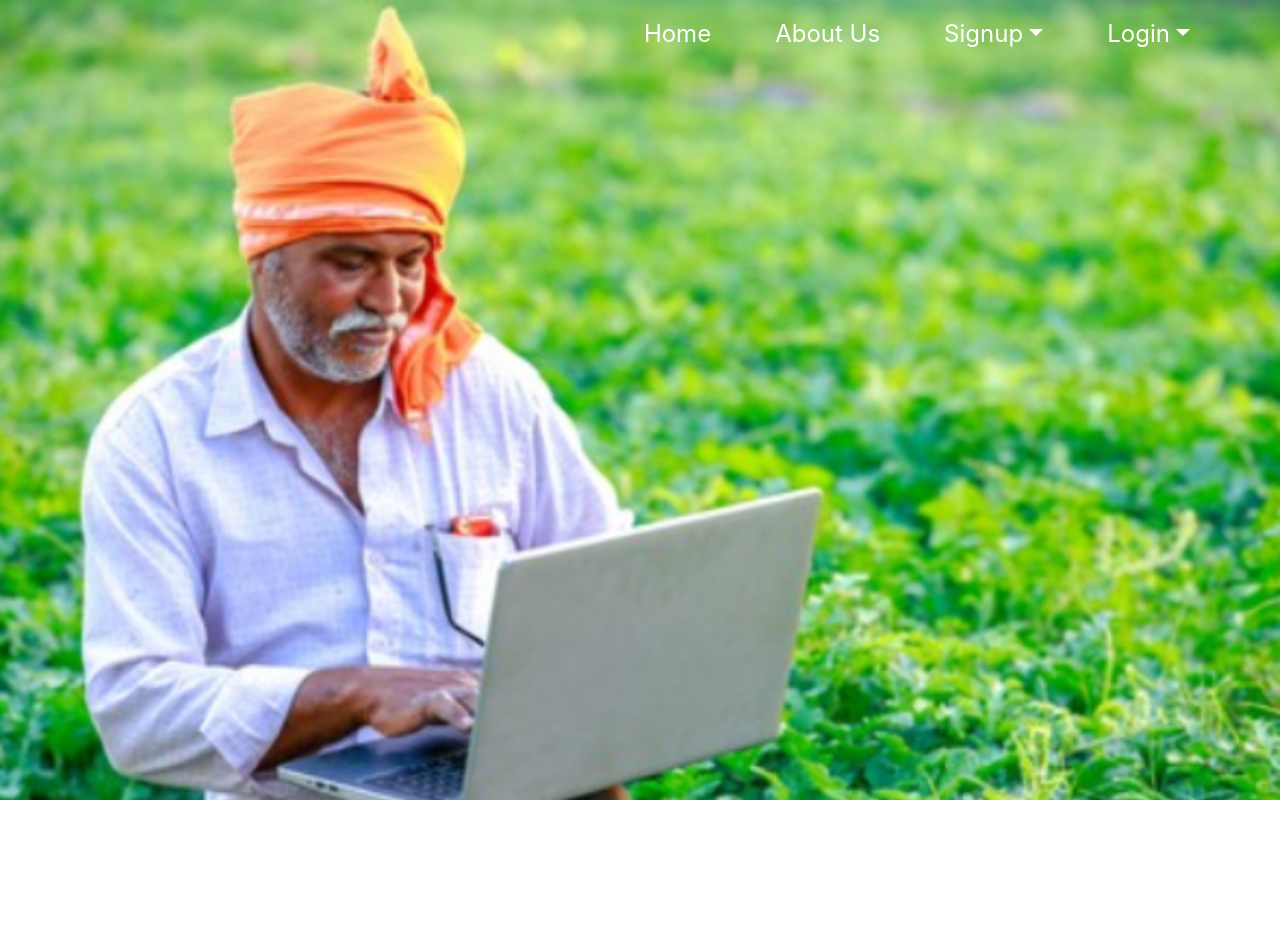
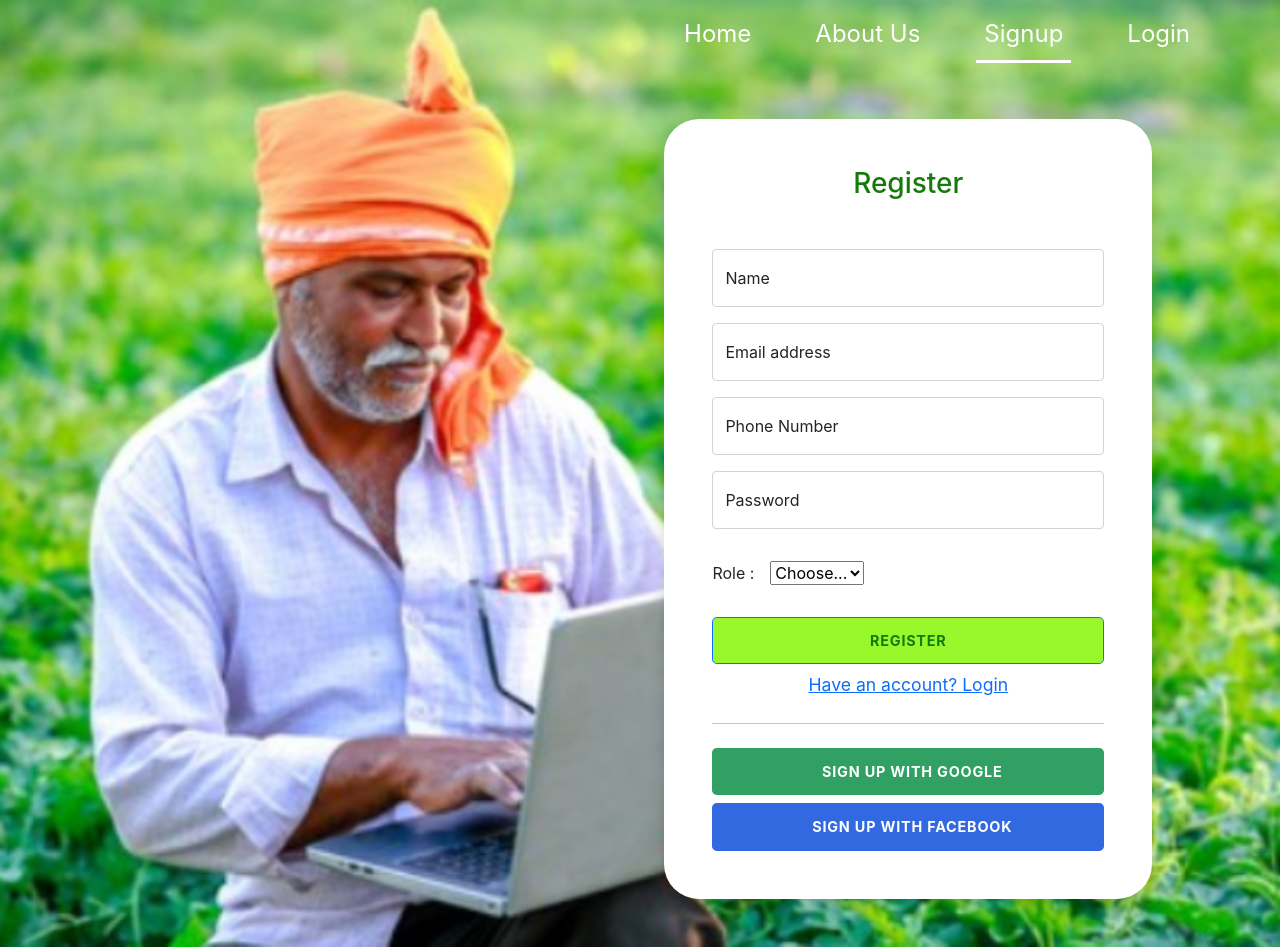
Before and after one commit to Navdeepmaheshwari/DigitalMandi, a React (Create React App) app: page /signup in a window 1280 px wide. Before the commit the page ends 800 px from the top, so only its background shows below. Built offline with nearby package versions, Linux system fonts and the light colour scheme.

Commit message:
Role Added

```diff
--- a/src/App.js
+++ b/src/App.js
@@ -1,10 +1,9 @@
 import './App.css';
 import { BrowserRouter as Router, Switch, Route } from "react-router-dom";
-import { FSignUpForm } from './Components/farmer forms/FSignUpForm';
-import { FLoginForm } from './Components/farmer forms/FLoginForm';
+import { SignUpForm } from './Components/forms/SignUpForm';
+import { LoginForm } from './Components/forms/LoginForm';
 import {Navbar} from './Components/nav links/CNav';
-import { MLoginForm } from './Components/merchant form/MLoginForm';
-import { MSignUpForm } from './Components/merchant form/MSignUpForm';
+
 import {Hero} from './Components/hero-section/CHero';
 import { Dashboard } from './Components/Dashboard/Dashboard';
 
@@ -22,17 +21,11 @@ function App() {
               <Route exact path="/about">
 
               </Route>
-              <Route exact path="/flogin">
-              <FLoginForm/>
+              <Route exact path="/login">
+              <LoginForm/>
               </Route>
-              <Route exact path="/fsignup">
-              <FSignUpForm/>
-              </Route>
-              <Route exact path="/msignup">
-              <MSignUpForm/>
-              </Route>
-              <Route exact path="/mlogin">
-              <MLoginForm/>
+              <Route exact path="/signup">
+              <SignUpForm/>
               </Route>
               <Route exact path="/dashboard">
               <Dashboard/>
--- a/src/Components/farmer forms/FLoginForm.js
+++ b/src/Components/forms/LoginForm.js
@@ -2,7 +2,7 @@ import React, { useState } from "react";
 import { useHistory } from "react-router-dom";
 import { Link } from "react-router-dom";
 import "../../Components.css";
-export const FLoginForm = () => {
+export const LoginForm = () => {
   const [user, setUser] = useState({
     email: "",
     password: "",
@@ -19,8 +19,14 @@ export const FLoginForm = () => {
   };
   const handleLogin = async (e) => {
     e.preventDefault();
-    const { email, password } = user;
-    const res = await fetch("/api/farmer/flogin", {
+    const { email, password ,role} = user;
+    let fetchUrl = "/api/farmer/flogin";
+    if (role === "farmer") {
+      fetchUrl = "/api/farmer/flogin";
+    } else if (role === "merchant") {
+      fetchUrl = "/api/merchant/mlogin";
+    }
+    const res = await fetch(fetchUrl, {
       method: "POST",
       headers: {
         "Content-Type": "application/json",
@@ -32,12 +38,19 @@ export const FLoginForm = () => {
     });
     const json = await res.json();
     console.log(json);
-    if (json.success) {
+    if (json.success &&  role === "farmer") {
       // Save the auth token and redirect
       window.alert("Login Successfull");
       localStorage.setItem("token", json.authtoken);
       history.push("/dashboard");
-    } else {
+    }
+    else if (json.success &&  role === "merchant") {
+      // Save the auth token and redirect
+      window.alert("Login Successfull");
+      localStorage.setItem("token", json.authtoken);
+      history.push("/dashboard");
+    }
+    else {
       alert("Invalid credentials");
     }
   };
@@ -48,7 +61,7 @@ export const FLoginForm = () => {
           <div className="col-lg-10 col-xl-9 mx-auto">
             <div className="card flex-row my-5 border-0 shadow  overflow-hidden">
               <div className="card-body p-4 p-sm-5">
-                <h3 className="card-title text-center  fs-3">Farmer Login</h3>
+                <h3 className="card-title text-center  fs-3">Login</h3>
                 <form method="POST">
                   <div className="form-floating mb-3">
                     <input
@@ -77,7 +90,22 @@ export const FLoginForm = () => {
                     />
                     <label htmlFor="password">Password</label>
                   </div>
-
+                  <div className="mb-3">
+                    <label class="my-3 me-3" for="role">
+                      Role :
+                    </label>
+                    <select
+                      id="role"
+                      name="role"
+                      value={user.role}
+                      onChange={handleInputs}
+                      class="custom-select my-1 mr-sm-2"
+                    >
+                      <option selected>Choose...</option>
+                      <option value="farmer">Farmer</option>
+                      <option value="merchant">Merchant</option>
+                    </select>
+                  </div>
                   <div className="d-grid mb-2">
                     <button
                       className="btn btn-lg btn-primary btn-login fw-bold text-uppercase"
@@ -88,7 +116,7 @@ export const FLoginForm = () => {
                     </button>
                   </div>
 
-                  <Link className="d-block text-center mt-2 small smalltext" to="/fsignup">
+                  <Link className="d-block text-center mt-2 small smalltext" to="/signup">
                     Haven't an account? Register
                   </Link>
 
--- a/src/Components/farmer forms/FSignUpForm.js
+++ b/src/Components/forms/SignUpForm.js
@@ -2,7 +2,7 @@ import React, { useState } from "react";
 import { Link } from "react-router-dom";
 import { useHistory } from "react-router-dom";
 import "../../Components.css";
-export const FSignUpForm = () => {
+export const SignUpForm = () => {
   const [user, setUser] = useState({
     name: "",
     email: "",
@@ -22,8 +22,14 @@ export const FSignUpForm = () => {
   const PostData = async (e) => {
     e.preventDefault();
 
-    const { name, email, phoneNumber, password } = user;
-    const res = await fetch("/api/farmer/fsignup", {
+    const { name, email, phoneNumber, password, role } = user;
+    let fetchUrl = "/api/farmer/fsignup";
+    if (role === "farmer") {
+      fetchUrl = "/api/farmer/fsignup";
+    } else if (role === "merchant") {
+      fetchUrl = "/api/merchant/msignup";
+    }
+    const res = await fetch(fetchUrl, {
       method: "POST",
       headers: {
         "Content-Type": "application/json",
@@ -39,9 +45,12 @@ export const FSignUpForm = () => {
     // if (data.status === 400 || !data) {
     // } else {
     // }
-    if (data.success) {
+    if (data.success && role === "farmer") {
       window.alert("Registration Successfull");
-      history.push("/flogin");
+      history.push("/login");
+    } else if (data.success && role === "merchant") {
+      window.alert("Registration Successfull");
+      history.push("/login");
     } else {
       window.alert("Invalid Credential");
     }
@@ -54,7 +63,7 @@ export const FSignUpForm = () => {
           <div className="col-lg-10 col-xl-9 mx-auto">
             <div className="card flex-row my-5 border-0 shadow  overflow-hidden">
               <div className="card-body p-4 p-sm-5">
-                <h3 className="card-title text-center fs-3">Farmer Register</h3>
+                <h3 className="card-title text-center fs-3">Register</h3>
                 <form method="POST">
                   <div className="form-floating mb-3">
                     <input
@@ -107,7 +116,22 @@ export const FSignUpForm = () => {
                     />
                     <label htmlFor="password">Password</label>
                   </div>
-
+                  <div className="mb-3">
+                    <label class="my-3 me-3" for="role">
+                      Role :
+                    </label>
+                    <select
+                      id="role"
+                      name="role"
+                      value={user.role}
+                      onChange={handleInputs}
+                      class="custom-select my-1 mr-sm-2"
+                    >
+                      <option selected>Choose...</option>
+                      <option value="farmer">Farmer</option>
+                      <option value="merchant">Merchant</option>
+                    </select>
+                  </div>
                   <div className="d-grid mb-2">
                     <button
                       className="btn btn-lg btn-primary btn-login fw-bold text-uppercase"
@@ -117,7 +141,10 @@ export const FSignUpForm = () => {
                       Register
                     </button>
                   </div>
-                  <Link className="d-block text-center mt-2 small smalltext" to="/flogin">
+                  <Link
+                    className="d-block text-center mt-2 small smalltext"
+                    to="/login"
+                  >
                     Have an account? Login
                   </Link>
 
--- a/src/Components/nav links/CNav.css
+++ b/src/Components/nav links/CNav.css
@@ -2,3 +2,8 @@
 nav {
     font-size:1.5rem;
 }
+.act{
+    color: rgb(179, 13, 13);
+    border-bottom: 3px solid white;
+    font-size: 1.5rem;
+}
--- a/src/Components/nav links/CNav.js
+++ b/src/Components/nav links/CNav.js
@@ -1,41 +1,67 @@
-import React from 'react'
-import './CNav.css';
-import { Link } from "react-router-dom";
+import React from "react";
+import "./CNav.css";
+import { useEffect } from "react";
+import { Link, useLocation } from "react-router-dom";
 export const Navbar = () => {
+  let location = useLocation();
+  useEffect(() => {}, [location]);
+
   return (
     <nav className="navbar navbar-expand-lg navbar-light bg-transparent">
       <div className="container">
         {/* <Link className="navbar-brand" to="/">D-Mandi</Link> */}
-        <button className="navbar-toggler" type="button" data-toggle="collapse" data-target="#navbarNavAltMarkup" aria-controls="navbarNavAltMarkup" aria-expanded="false" aria-label="Toggle navigation">
+        <button
+          className="navbar-toggler"
+          type="button"
+          data-toggle="collapse"
+          data-target="#navbarNavAltMarkup"
+          aria-controls="navbarNavAltMarkup"
+          aria-expanded="false"
+          aria-label="Toggle navigation"
+        >
           <span className="navbar-toggler-icon"></span>
         </button>
-        <div className="collapse navbar-collapse d-flex flex-row-reverse" id="navbarNavAltMarkup">
+        <div
+          className="collapse navbar-collapse d-flex flex-row-reverse"
+          id="navbarNavAltMarkup"
+        >
           <div className="navbar-nav d-flex gap-5">
-          <Link className="nav-item nav-link text-white active" to="/">Home</Link>
-            <Link className="nav-item nav-link text-white" to="/about">About Us</Link>
+            <Link
+              className={`nav-item nav-link text-white  ${
+                location.pathname === "/" ? "act" : " "
+              }`}
+              to="/"
+            >
+              Home
+            </Link>
+            <Link
+              className={`nav-item nav-link text-white  ${
+                location.pathname === "/about" ? "act" : " "
+              }`}
+              to="/about"
+            >
+              About Us
+            </Link>
+            <Link
+              className={`nav-item nav-link text-white  ${
+                location.pathname === "/signup" ? "act" : " "
+              }`}
+              to="/signup"
+            >
+              Signup
+            </Link>
+            <Link
+              className={`nav-item nav-link text-white  ${
+                location.pathname === "/login" ? "act" : " "
+              }`}
+              to="/login"
+            >
+              Login
+            </Link>
 
-          <li className="nav-item dropdown">
-          <Link className="nav-link dropdown-toggle text-white"  id="navbarDropdown" role="button" data-bs-toggle="dropdown" aria-expanded="false">
-            Signup</Link>
-          <ul className="dropdown-menu" aria-labelledby="navbarDropdown">
-            <li><Link className="dropdown-item" to="/fsignup">Farmer</Link></li>
-            <li><Link className="dropdown-item" to="/msignup">Merchant</Link></li>
-          </ul>
-        </li>
-        <li className="nav-item dropdown">
-          <Link className="nav-link dropdown-toggle text-white" id="navbarDropdown" role="button" data-bs-toggle="dropdown" aria-expanded="false">
-            Login</Link>
-          <ul className="dropdown-menu" aria-labelledby="navbarDropdown">
-          <li><Link className="dropdown-item" to="/flogin">Farmer</Link></li>
-            <li><Link className="dropdown-item" to="/mlogin">Merchant</Link></li>
-
-          </ul>
-        </li>
           </div>
         </div>
       </div>
-
     </nav>
-
   );
-}
+};
```
Lines whose indentation alone changed are shown as unchanged.
